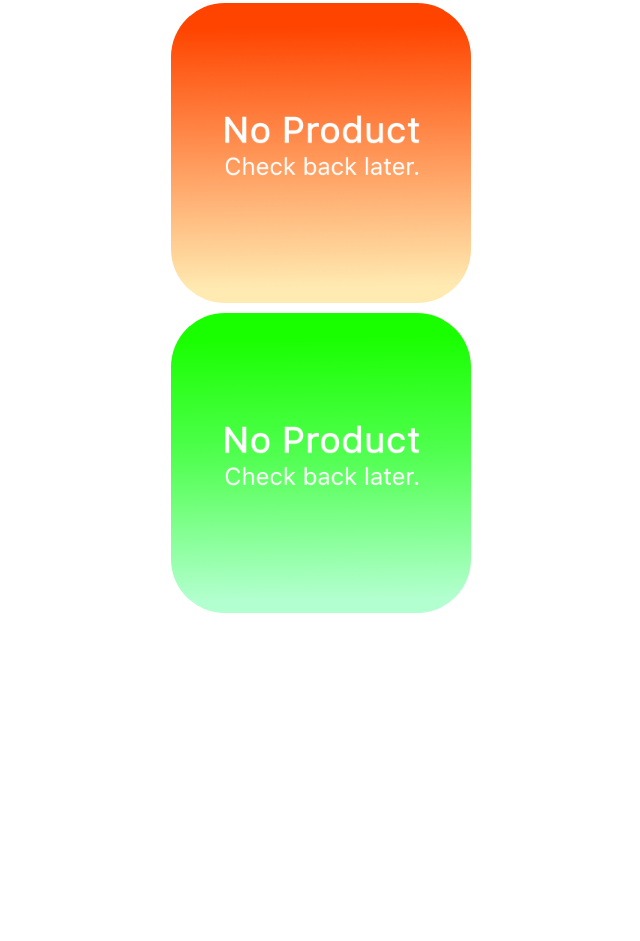
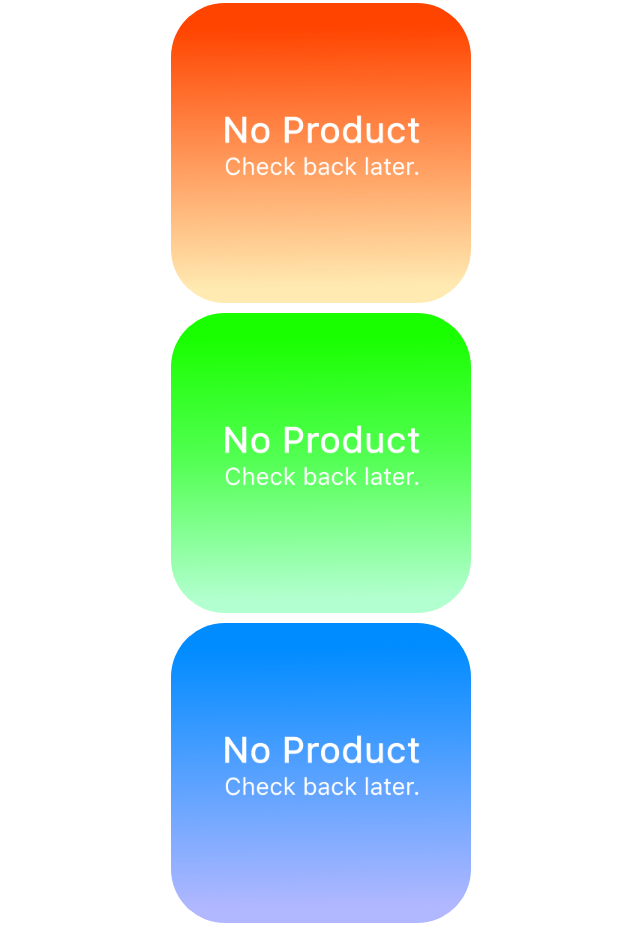
Before and after one commit to Melanote/melanote.github.io, a plain HTML site: page products.html in a window 1280 px wide. Shown: the part 625-1566 px from the top of the page, without its empty margins (319-959 px from the left). Before the commit the page ends 1256 px from the top, so only its background shows below. Drawn offline with Linux system fonts and the light colour scheme.

Commit message:
Add files via upload

```diff
--- a/products.html
+++ b/products.html
@@ -33,6 +33,7 @@ touch-action: pan-y;
 			<center><div><img src="2.png" height="300" widght="300"></div></center>
 			<center><div><img src="3.png" height="300" widght="300"></div></center>
 			<center><div><img src="4.png" height="300" widght="300"></div></center>
+			<center><div><img src="1.png" height="300" widght="300"></div></center>
 			</body>
 
 </html>
```
